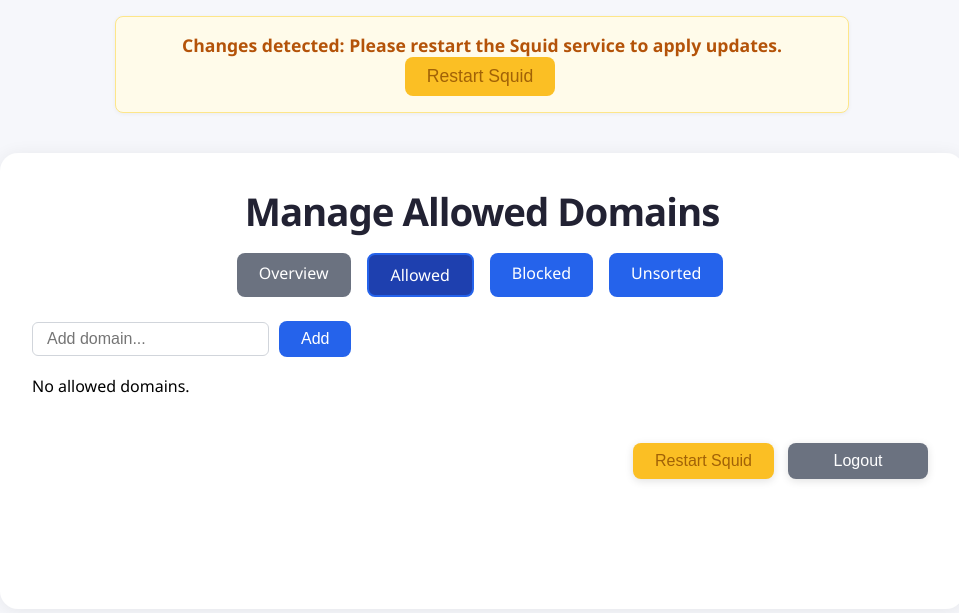
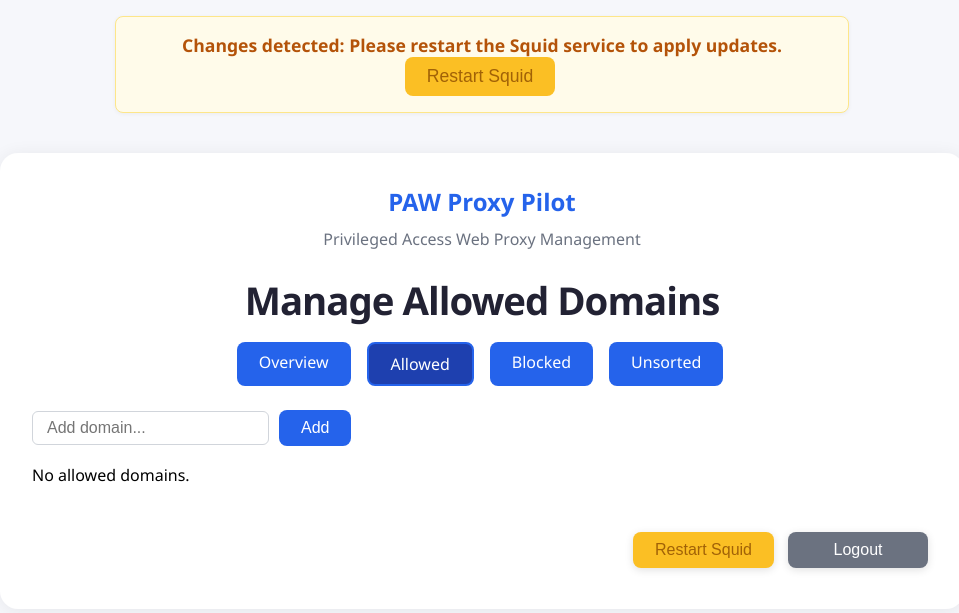
Before and after one commit to andrew-kemp/squid_allow_app, a Flask app: page /manage_allowed in a window 1280 px wide. Shown: the top 613 px of the page, without its empty margins (158-1117 px from the left). Run offline with Flask 3, Linux system fonts and the light colour scheme; the visitor is signed in with stand-in values (Sample User, id 1).

Commit message:
updated with the new name for the project.

```diff
--- a/templates/_actions_button.html
+++ b/templates/_actions_button.html
@@ -1,6 +1,18 @@
 <div class="nav-btns">
-  <a href="{{ url_for('index') }}" class="btn btn-secondary{% if page == 'overview' %} btn-active{% endif %}">Overview</a>
-  <a href="{{ url_for('manage_allowed') }}" class="btn{% if page == 'allowed' %} btn-active{% endif %}">Allowed</a>
-  <a href="{{ url_for('manage_blocked') }}" class="btn{% if page == 'blocked' %} btn-active{% endif %}">Blocked</a>
-  <a href="{{ url_for('manage_unsorted') }}" class="btn{% if page == 'unsorted' %} btn-active{% endif %}">Unsorted</a>
+  <a href="{{ url_for('index') }}"
+     class="btn{% if page == 'overview' %} btn-secondary btn-active{% endif %}">
+    Overview
+  </a>
+  <a href="{{ url_for('manage_allowed') }}"
+     class="btn{% if page == 'allowed' %} btn-secondary btn-active{% endif %}">
+    Allowed
+  </a>
+  <a href="{{ url_for('manage_blocked') }}"
+     class="btn{% if page == 'blocked' %} btn-secondary btn-active{% endif %}">
+    Blocked
+  </a>
+  <a href="{{ url_for('manage_unsorted') }}"
+     class="btn{% if page == 'unsorted' %} btn-secondary btn-active{% endif %}">
+    Unsorted
+  </a>
 </div>
--- a/templates/manage_allowed.html
+++ b/templates/manage_allowed.html
@@ -2,7 +2,7 @@
 <html lang="en">
 <head>
     <meta charset="utf-8">
-    <title>Manage Allowed Domains</title>
+    <title>Manage Allowed Domains - PAW Proxy Pilot</title>
     <link rel="stylesheet" href="{{ url_for('static', filename='style.css') }}">
 </head>
 <body>
@@ -38,6 +38,12 @@
 </script>
 {% endif %}
 <div class="card" style="position:relative;">
+    <div style="text-align:center; font-weight:700; font-size:1.5em; margin-bottom:10px;">
+        <span style="color:#2563eb;">PAW Proxy Pilot</span>
+    </div>
+    <div style="text-align:center; color:#6b7280; margin-bottom:24px;">
+        Privileged Access Web Proxy Management
+    </div>
     <h2>Manage Allowed Domains</h2>
     {% include '_actions_button.html' %}
     <form method="post" action="{{ url_for('add_allowed_domain') }}" class="inline-form">
```
Also changed, not shown: templates/index.html (+8 -2 lines), templates/manage_blocked.html (+7 -1 lines), templates/manage_unsorted.html (+7 -1 lines), README.md, 1 other file.
